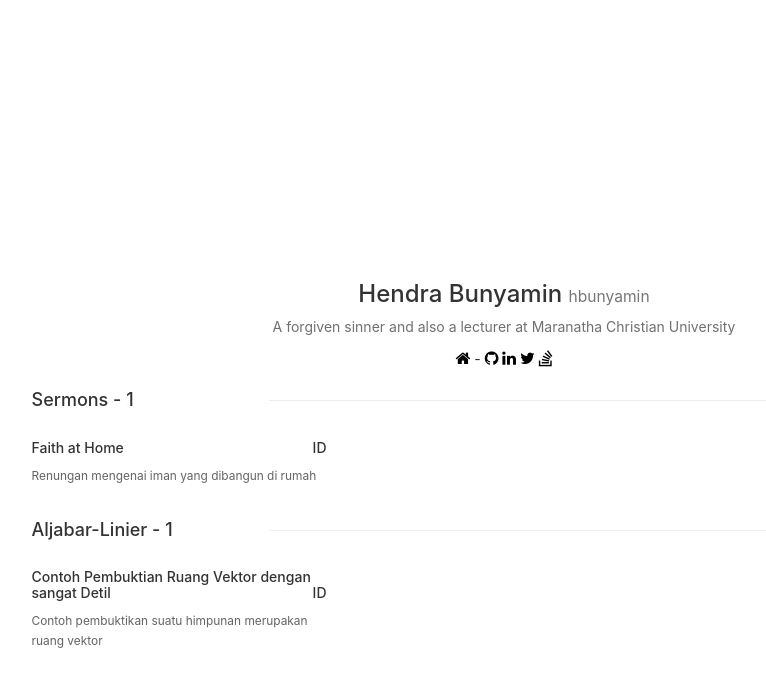
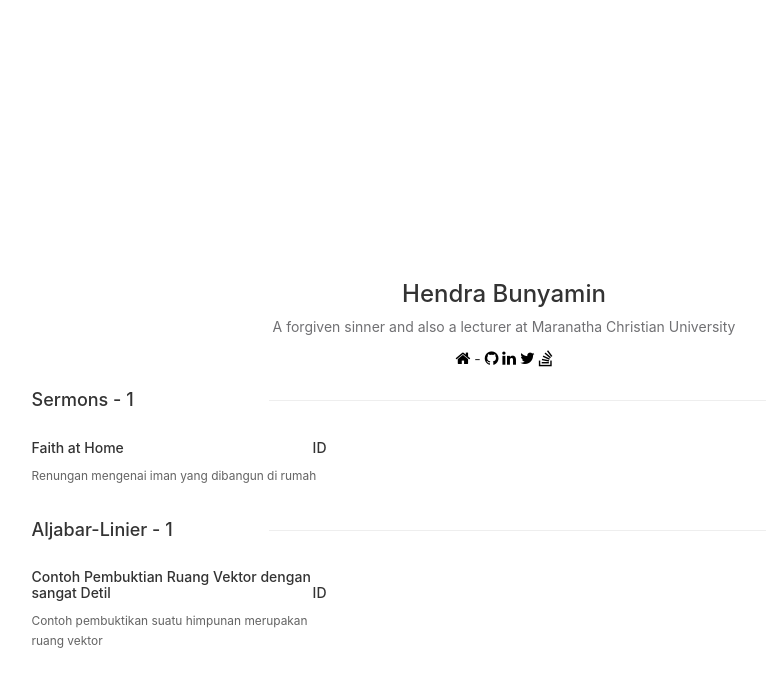
Before and after one commit to jethroGIT/jethrogit.github.io, a Jekyll site: the page built from index.html, in a window 1280 px wide. Shown: the top 687 px of the page, without its empty margins (136-902 px from the left). Built offline with Jekyll 4.4.1, drawn with Linux system fonts in a browser that asks for light colours.

```diff
--- a/_config.yml
+++ b/_config.yml
@@ -6,7 +6,7 @@
 name: "Hendra Bunyamin"
 
 # Surname of your site (displayed on the left bar and top bar)
-surname: hbunyamin
+surname:
 
 # Short bio or description (displayed on the left bar an top bar)
 description: "A forgiven sinner and also a lecturer at Maranatha Christian University"
```
Also changed, not shown: 7 other files.
